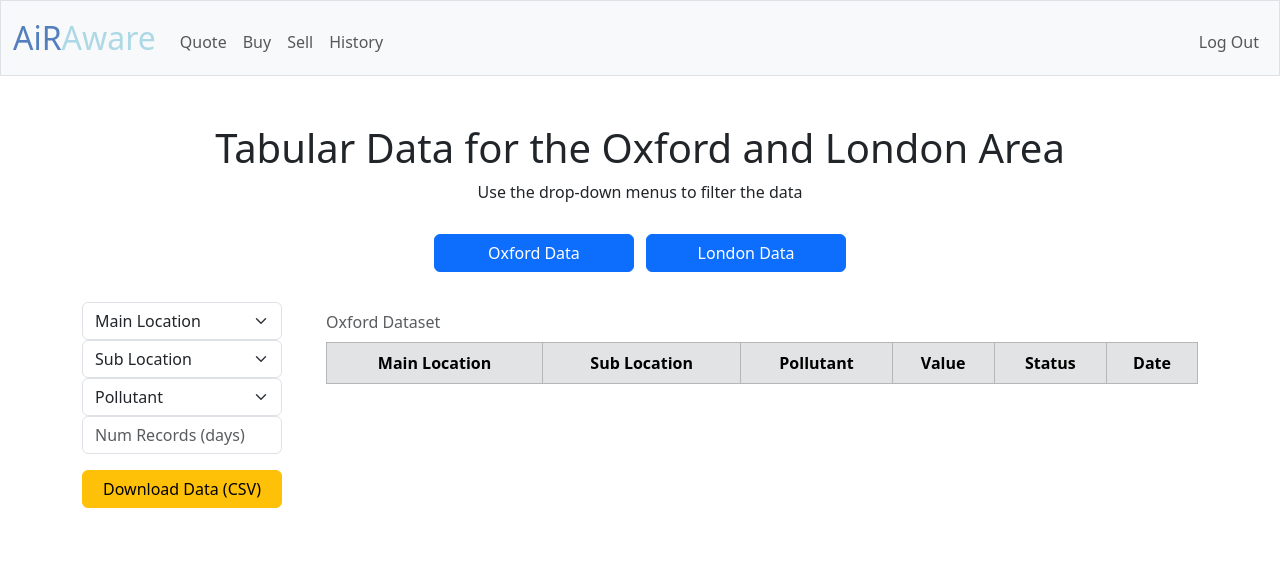
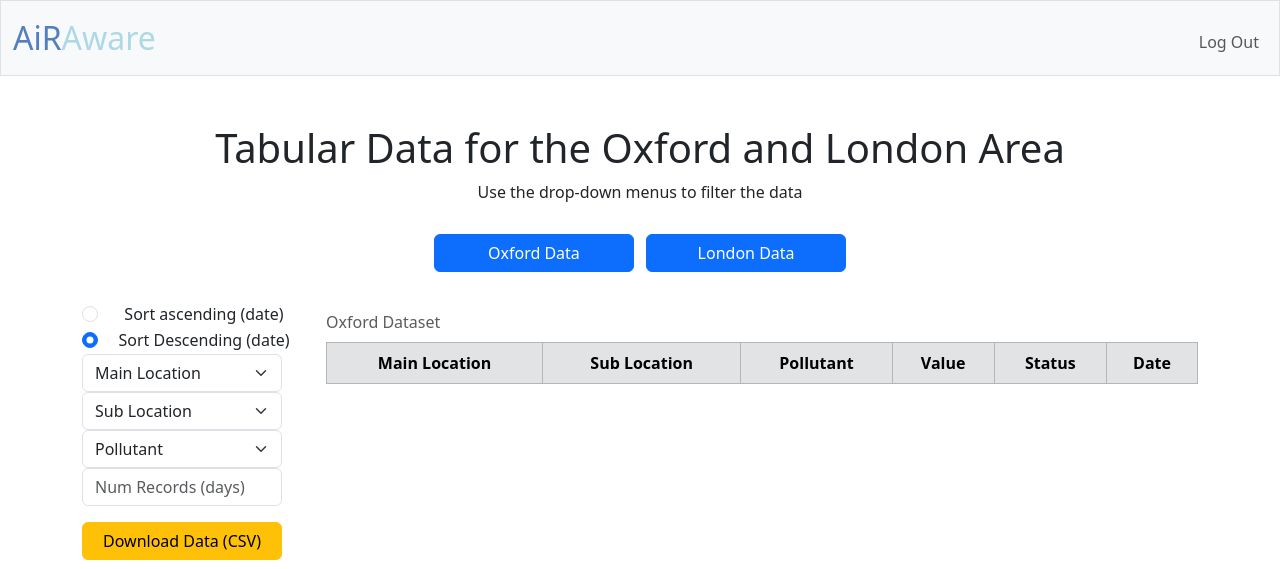
Before and after one commit to JTN-Kendal/airaware-cs50-project, a Flask app: page /explore in a window 1280 px wide. Shown: the top 569 px of the page. Run offline with Flask 3, Linux system fonts and the light colour scheme; the visitor is signed in with stand-in values (Sample User, id 1); data that the repository does not hold is empty.

Commit message:
added sort functionality to the table data page - html, and python on app.y

```diff
--- a/app.py
+++ b/app.py
@@ -66,7 +66,7 @@ def explore():
     # Establish database connection
     db = get_db()
 
-    # Populate the drop-down menus
+    # Populate the drop-down menus - dynamic db query - Might need to be updated to manage London case - tbc
     try:
         main_locations = db.execute("SELECT * FROM locations")
     except Exception as e:
@@ -83,18 +83,22 @@ def explore():
         pollutants = []
         print(e)
 
+    # Addressing variables when there is no user input - default states - I think this could be removed with try blocks
     filtered_results = []
     selected_main_location = None
     selected_sub_location = None
     selected_pollutant = None
     location_data = "Oxford"
+    sort_order = "DESC"
 
+    # Manage the get requests - user inputs generated by using the filters
     if request.method == "GET":
         # drop-down selection options
         selected_main_location = request.args.get("main_location")
         selected_sub_location = request.args.get("sub_location")
         selected_pollutant = request.args.get("pollutant")
         selected_num_records = request.args.get("num_records", "14")
+        sort_order = request.args.get('sort_order', 'desc')
 
         # Manage the default behaviour of the number of records selected to not mess with other filters
         try:
@@ -104,16 +108,14 @@ def explore():
         except (ValueError, TypeError):
             selected_num_records = 14
 
-        print("\n")
-        print(f"SELECTED RECORDS: {request.args.getlist('num_records')}")
-        print(f"SELECTED RECORDS: {type(selected_num_records)}")
-        print("\n")
-
+        # TODO: Create drop-down for sort by - desc or asc order
+        # Query the databased for the data based on filters
         filtered_results = get_filtered_results(db,
                                                 main_location=selected_main_location,
                                                 sub_location=selected_sub_location,
                                                 pollutant=selected_pollutant,
                                                 limit=selected_num_records,
+                                                sort=sort_order
                                                 )
 
         # Set a variable to contain the location that is selected - Oxford or London
@@ -123,8 +125,10 @@ def explore():
             print(f"Exception raised for location selection - Oxford vs London: {e}")
             location_data = "Oxford"
 
+    # Render the page and pass the dynamically created data
     return render_template("explore_data.html",
                            data=filtered_results,
+                           sort_order=sort_order,
                            location=location_data,
                            locations=main_locations,
                            sub_locations=sub_locations,
--- a/database_helpers.py
+++ b/database_helpers.py
@@ -50,7 +50,7 @@ def close_db(e=None):
         db.close()
 
 
-def get_filtered_results(db, main_location=None, sub_location=None, pollutant=None, limit: int = 14):
+def get_filtered_results(db, main_location=None, sub_location=None, pollutant=None, limit: int = 14, sort: str = "DESC"):
     """Retrieve filtered air quality measurements from the database.
 
     Executes a SQL query to fetch air quality measurements with optional filtering
@@ -63,6 +63,7 @@ def get_filtered_results(db, main_location=None, sub_location=None, pollutant=No
         sub_location (str, optional): Sub-location name to filter by. Defaults to None.
         pollutant (str, optional): Pollutant name to filter by. Defaults to None.
         limit (int, optional): Maximum number of records to return. Defaults to 14.
+        sort (str, optional): Sort records in ascending or descending order. Defaults to Descending
 
     Returns:
         list[sqlite3.Row]: List of measurement records with the following fields:
@@ -98,7 +99,7 @@ def get_filtered_results(db, main_location=None, sub_location=None, pollutant=No
             WHERE 1=1
     '''
 
-    # Build parameters list - No changes needed to query building
+    # Build parameters list & append variables as needed/present
     params = []
     if main_location and main_location.strip():
         query += " AND locations.name = ?"
@@ -112,12 +113,13 @@ def get_filtered_results(db, main_location=None, sub_location=None, pollutant=No
         query += " AND pollutants.name = ?"
         params.append(pollutant)
 
-    query += f" ORDER BY measured_at DESC LIMIT {limit}"
+    # add the final line which is to filter in decending order and define num records
+    # TODO: create option for descending vs ascending - have drop-down
+    query += f" ORDER BY measured_at {sort} LIMIT {limit}"
 
     try:
-        # CHANGED: Use standard sqlite3 execute with fetchall()
-        # Instead of just db.execute(query), we now need cursor.execute() and fetchall()
-        cursor = db.execute(query, params)  # Note: No need to unpack params
+        # Execute the query with the query and params and return for handing to the web page
+        cursor = db.execute(query, params)
         return cursor.fetchall()
 
     except sqlite3.Error as e:
--- a/templates/explore_data.html
+++ b/templates/explore_data.html
@@ -25,12 +25,40 @@
             </form>
         </div>
 
+
     <!--  Main location drop-down menu  -->
     <div class="d-flex gap-4">
         <!-- Left sidebar with dropdowns -->
         <div class="flex-shrink-0" style="width: 220px">
             <!--    Main locations dropdown menu    -->
             <form action="{{ url_for('explore') }}" method="get" class="mb-3">
+
+                <!-- Sort ascending or descending -->
+                <div class="form-check">
+                    <input class="form-check-input"
+                           type="radio"
+                           name="sort_order"
+                           value="asc"
+                           id="sortAsc"
+                           {% if sort_order == 'asc' %}checked{% endif %}
+                    onchange="this.form.submit()">
+                    <label class="form-check-label" for="sortAsc">
+                        Sort ascending (date)
+                    </label>
+                </div>
+                <div class="form-check">
+                    <input class="form-check-input"
+                           type="radio"
+                           name="sort_order"
+                           value="desc"
+                           id="sortDesc"
+                           {% if sort_order == 'desc' or not sort_order %}checked{% endif %}
+                    onchange="this.form.submit()">
+                    <label class="form-check-label" for="sortDesc">
+                        Sort Descending (date)
+                    </label>
+                </div>
+
                 <!-- Main locations dropdown -->
                 <select class="form-select dropdown-menu-style"
                         name="main_location"
@@ -85,6 +113,7 @@
                        style="width: auto; min-width: 200px"
                        onchange="this.form.submit()">
 
+
                 <!--        The Download Button   -->
                 <div style="width: auto; min-width: 200px">
                     <a href="{{ url_for('download') }}?{{ request.query_string.decode() }}"
--- a/templates/layout.html
+++ b/templates/layout.html
@@ -30,12 +30,12 @@
         </button>
         <div class="collapse navbar-collapse" id="navbar">
             {% if session["user_id"] %}
-            <ul class="navbar-nav me-auto mt-2">
-                <li class="nav-item"><a class="nav-link" href="/quote">Quote</a></li>
-                <li class="nav-item"><a class="nav-link" href="/buy">Buy</a></li>
-                <li class="nav-item"><a class="nav-link" href="/sell">Sell</a></li>
-                <li class="nav-item"><a class="nav-link" href="/history">History</a></li>
-            </ul>
+<!--            <ul class="navbar-nav me-auto mt-2">-->
+<!--                <li class="nav-item"><a class="nav-link" href="/quote">Quote</a></li>-->
+<!--                <li class="nav-item"><a class="nav-link" href="/buy">Buy</a></li>-->
+<!--                <li class="nav-item"><a class="nav-link" href="/sell">Sell</a></li>-->
+<!--                <li class="nav-item"><a class="nav-link" href="/history">History</a></li>-->
+<!--            </ul>-->
             <ul class="navbar-nav ms-auto mt-2">
                 <li class="nav-item"><a class="nav-link" href="/logout">Log Out</a></li>
             </ul>
```
